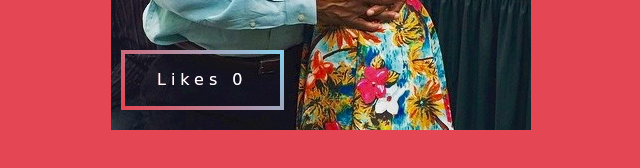
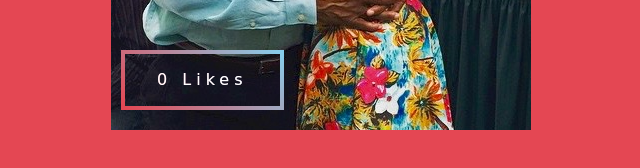
Before and after one commit to hopecrichlow/Like-Button, a website with bundled scripts: page app/index.html in a window 1280 px wide. Shown: the part 570-738 px from the top of the page, 319-959 px from the left. Built offline with nearby package versions, Linux system fonts and the light colour scheme; some packages are replaced by stand-ins of ours.

Commit message:
Changed button message

```diff
--- a/app/index.html
+++ b/app/index.html
@@ -10,7 +10,7 @@
   <div class="container" ng-controller="MindController">
 
     <button class="likes" ng-click="incramentByOne()">
-    <span>{{message}} {{count}}</span>
+    <span>{{count}} {{message}}</span>
     </button>
   </div>
 
```
Also changed, not shown: Readme.md.
